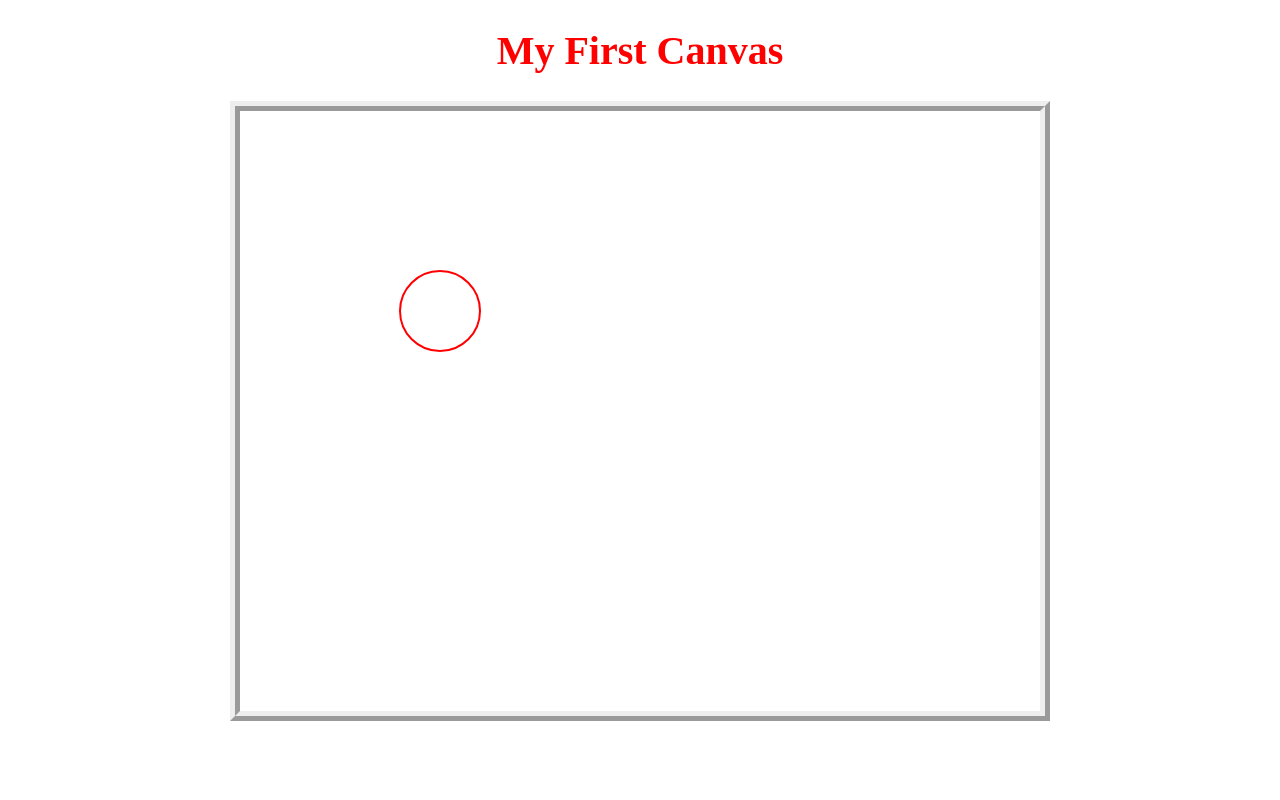
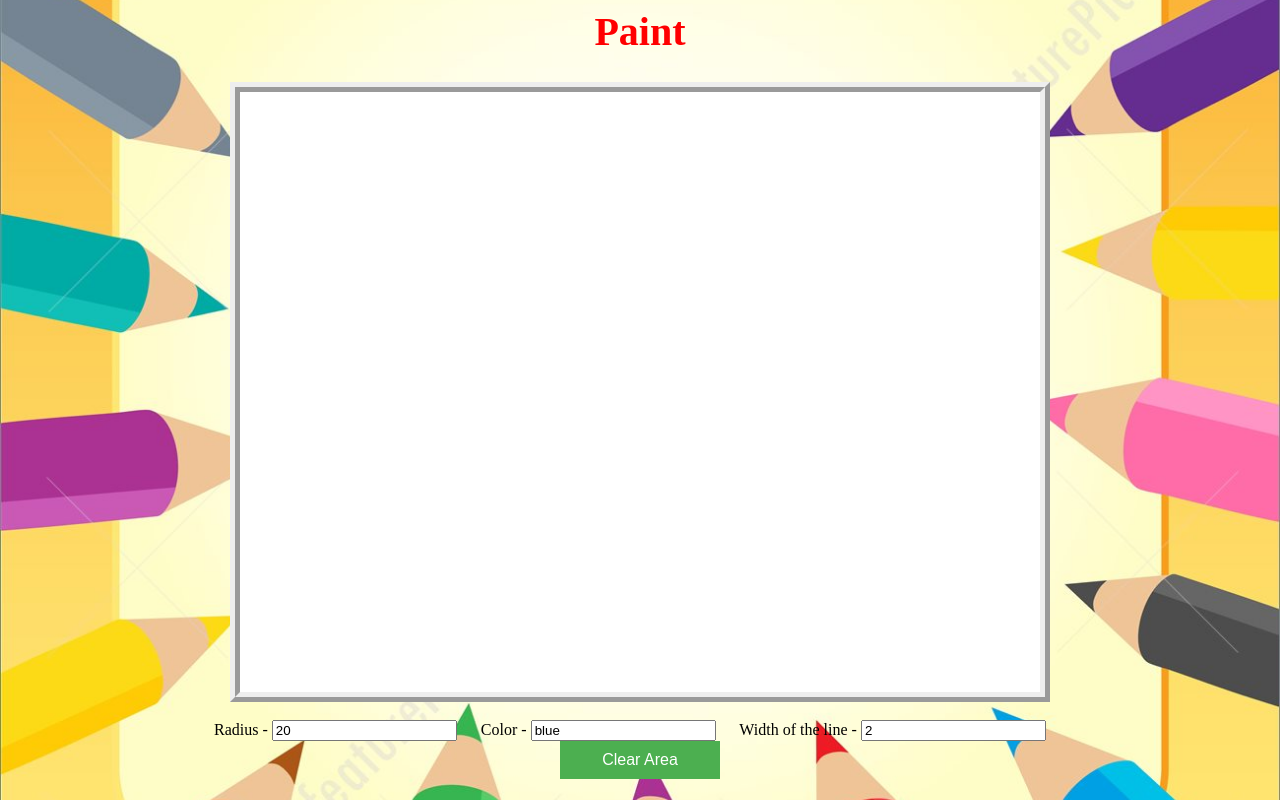
Before and after one commit to Magic-master/CIrclemania-the-sequel, a plain HTML site: page index.html in a window 1280 px wide. Drawn offline with Linux system fonts and the light colour scheme.

Commit message:
Add files via upload

```diff
--- a/index.html
+++ b/index.html
@@ -1,19 +1,29 @@
-<!DOCTYPE html>
 <html>
+
 <head>
+    <link rel="stylesheet" type="text/css" href="style.css">
+<title> Circlemania the sequel</title>
+    <script type="text/javascript">
+    </script>
 
-<title>C81</title>
-<link rel="stylesheet" type="text/css" href="C81style.css">
 </head>
+
 <body class="body_backgorund">
 
-<center>
-	<h1>My First Canvas</h1>
-	<canvas id="myCanvas" width="800" height="600">
-	</canvas>
-</center>
+    <div align="center">
+        <h1>Paint</h1>
 
+        <canvas id="myCanvas" width="800" height="600"></canvas>
+        <br><br>
 
-<script src="C81main.js"></script>
+        <!--Additional activity -->
+        <span>Radius - </span><input type="text" id="radius" value="20">
+        <span>Color - </span><input type="text" id="color" value="blue">
+        <span>Width of the line - </span><input type="text" id="width_of_line" value="2">
+        <br>
+        <button onclick="clearArea()">Clear Area</button>
+    </div>
+    <script src="main.js"></script>
 </body>
+
 </html>
--- /dev/null
+++ b/main.js
@@ -0,0 +1,48 @@
+var mouseEvent = "empty";
+
+var canvas = document.getElementById("myCanvas");
+var ctx = canvas.getContext("2d");
+
+var color = "blue";
+var width_of_line = 2;
+var radius = 20;
+
+canvas.addEventListener("mousedown", my_mousedown);
+
+function my_mousedown(e) {
+    color = document.getElementById("color").value;
+    radius = document.getElementById("radius").value;
+    width_of_line = document.getElementById("width_of_line").value;
+    mouseEvent = "mousedown";
+}
+
+canvas.addEventListener("mousemove", my_mousemove);
+
+function my_mousemove(e) {
+    var current_position_of_mouse_x = e.clientX - canvas.offsetLeft;
+    var current_position_of_mouse_y = e.clientY - canvas.offsetTop;
+
+    if (ifmouseEvent == "mousedown") {
+        ctx.beginPath();
+        ctx.strokeStyle = color;
+        ctx.lineWidth = width_of_line;
+        ctx.arc(current_position_of_mouse_x, current_position_of_mouse_y, radius, 0, 2 * Math.PI);
+        ctx.stroke();
+    }
+}
+
+canvas.addEventListener("mouseup", my_mouseup);
+
+function my_mouseup(e) {
+    mouseEvent = "mouseup";
+}
+
+canvas.addEventListener("mouseleave", my_mouseleave);
+
+function my_mouseleave(e) {
+    mouseEvent = "mouseleave";
+}
+
+function clearArea() {
+    ctx.clearRect(0, 0, ctx.canvas.width, ctx.canvas.height);
+}
--- /dev/null
+++ b/style.css
@@ -0,0 +1,32 @@
+.body_backgorund {
+    background-image: url("bg1.jpg");
+    background-position: center;
+    background-size: cover;
+}
+
+body {
+    cursor: pointer;
+}
+
+h1 {
+    color: red;
+    font-size: 40px;
+}
+
+#myCanvas {
+    border-width: 10px;
+    background-color: white;
+    border-style: ridge;
+}
+
+button {
+    background-color: #4CAF50;
+    border: none;
+    color: white;
+    padding: 10px 42px;
+    font-size: 16px;
+}
+
+input {
+    margin-right: 20px;
+}
```
